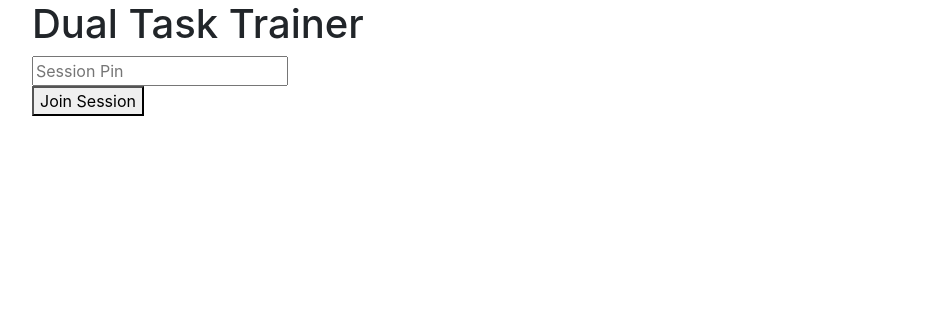
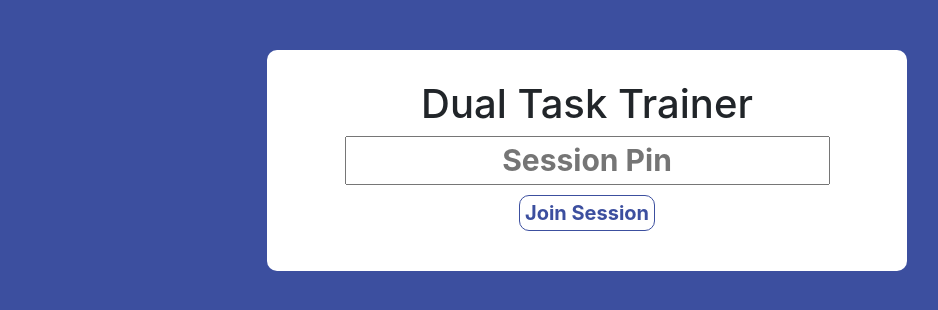
Before and after one commit to Concussion-Connect/DualTaskVR, a React (Create React App) app in the folder client/: page / in a window 1280 px wide. Shown: the top 310 px of the page, without its empty margins (53-991 px from the left). Built offline with nearby package versions, Linux system fonts and the light colour scheme; the HTML template or start-up script is replaced by a standard one.

Commit message:
Updated the UI of the join and preparation page.

```diff
--- a/client/src/App.css
+++ b/client/src/App.css
@@ -1,3 +1,27 @@
+/* General CSS */
+* {
+  margin: 0;
+  padding: 0;
+  box-sizing: border-box;
+}
+
+body {
+  background-color: #3c4f9f;
+}
+
+.container {
+  width: 50%;
+  margin: 50px auto;
+  text-align: center;
+  background-color: white;
+  border-radius: 10px;
+  padding: 30px;
+}
+
+.container div {
+  margin: 10px 0;
+}
+
 .hidden {
   display: none;
 }
@@ -5,3 +29,78 @@
 .alert {
   display: none;
 }
+
+#warning-message {
+  display: none;
+  font-weight: bold;
+}
+
+#portrait-landscape {
+  margin-top: 10px;
+  width: 70%;
+}
+
+#alert {
+  position: relative;
+  padding: 0.75rem 1.25rem;
+  margin-bottom: 1rem;
+  border: 1px solid transparent;
+  border-radius: 0.25rem;
+  color: #721c24;
+  background-color: #f8d7da;
+  border-color: #f5c6cb;
+  display: none;
+}
+
+#session-pin {
+  font-size: 30px;
+  text-align: center;
+  font-weight: bold;
+}
+
+.action-btn {
+  background-color: white;
+  border: 1px solid #3c4f9f;
+  color: #3c4f9f;
+  font-size: 20px;
+  font-weight: bolder;
+  border-radius: 10px;
+  padding: 2px 5px;
+}
+
+.action-btn:hover {
+  background-color: #3c4f9f;
+  color: white;
+}
+
+#video-player {
+  position: fixed;
+  right: 0;
+  bottom: 0;
+  width: 100%;
+  height: 100%;
+}
+
+.no-bullets {
+  list-style-type: none;
+}
+
+/* Media Specific CSS */
+/* @media only screen and (orientation:portrait){
+  #wrapper { display:none; }
+  #warning-message { display:block; }
+} */
+
+@media only screen and (orientation:landscape){
+  #warning-message { display:none; }
+}
+
+@media only screen and (max-width: 850px) {
+  .container {
+    width: 75%;
+  }
+  #session-pin {
+    font-size: 20px;
+    width: 75%;
+  }
+}
--- a/client/src/component/join-session.component.js
+++ b/client/src/component/join-session.component.js
@@ -57,6 +57,7 @@ export default class JoinSession extends Component {
           <div>
               <button
                 type="submit"
+                class="action-btn"
                 onClick={this.validateSession}
               >Join Session</button>
           </div>
--- a/client/src/component/preparation.component.js
+++ b/client/src/component/preparation.component.js
@@ -32,9 +32,17 @@ export default class Preparation extends Component {
     return (
       <div className="App App-header">
         <div className="container">
-          <Link to={`/session/${this.state.sessionPin}/${this.state.currentTrial}/${this.state.wordList}`}>
-            <div>Fish</div>
-          </Link>
+          <div>
+            <h2>Session Preparation</h2>
+            <ul className="no-bullets">
+              <li>Make sure your device is in landscape mode.</li>
+              <li>Place your device into the VR headset.</li>
+              <li>Press "Join" when you're ready!</li>
+            </ul>
+            <Link to={`/session/${this.state.sessionPin}/${this.state.currentTrial}/${this.state.wordList}`}>
+              <button className="action-btn">Join</button>
+            </Link>
+          </div>
         </div>
       </div>
     )
--- a/client/src/component/session.component.js
+++ b/client/src/component/session.component.js
@@ -44,7 +44,7 @@ export default class Player extends Component {
     return (
       <div className="App">
         <header className="App-header">
-          <video onEnded={() => this.onVideoEnd()} controls muted autoPlay>
+          <video id="video-player" onEnded={() => this.onVideoEnd()} controls muted autoPlay>
             <source src={`/video/${this.state.currentTrial}`} type="video/mp4"></source>
           </video>
           <Link to={`/session/${this.state.sessionPin}/${this.state.currentTrial}/${this.state.wordList}`}>
```
